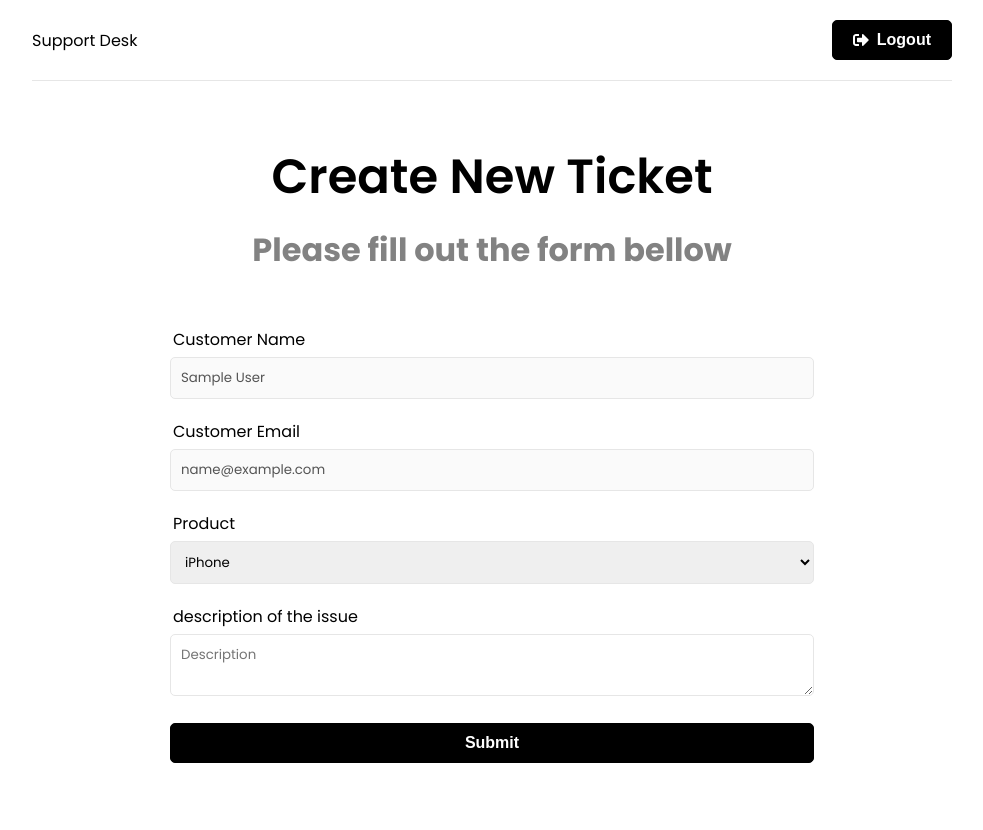
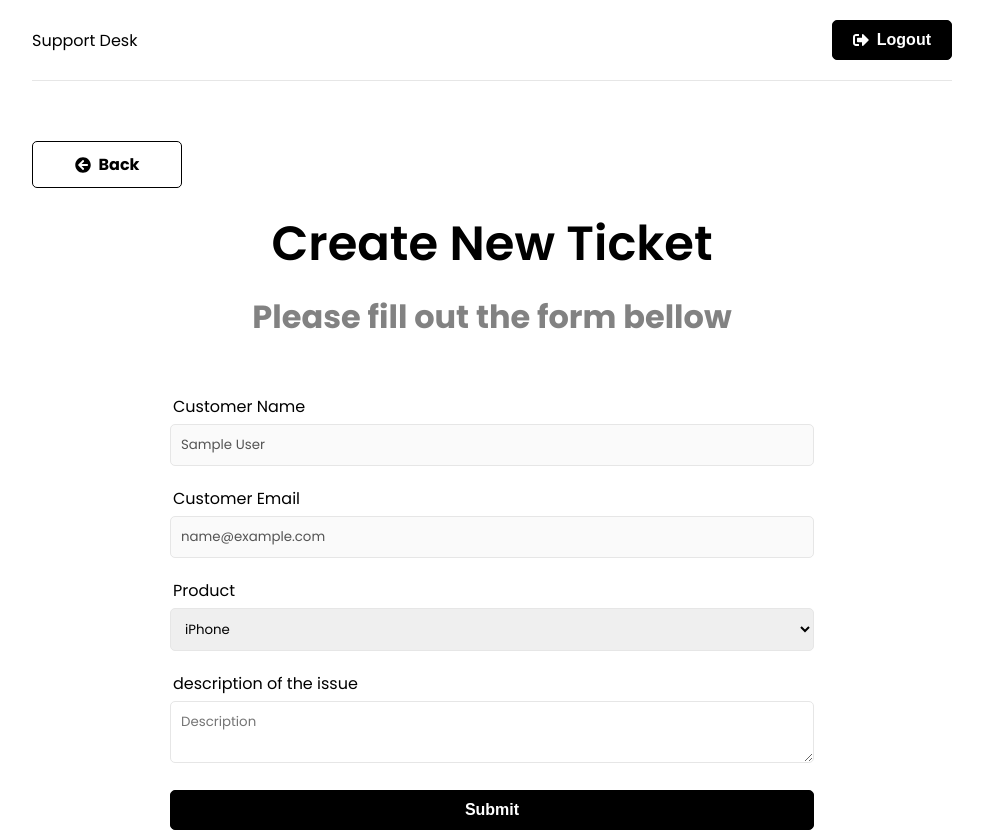
Before and after one commit to paula8oliveira/thesupportdesk, a React (Create React App) app in the folder frontend/: page /new-ticket in a window 1280 px wide. Shown: the whole page, without its empty margins (148-1131 px from the left). Before the commit the page ends 800 px from the top, so only its background shows below. Built offline with nearby package versions, Linux system fonts and the light colour scheme; sample sign-in values are in the browser's storage.

Commit message:
Add back button component

```diff
--- /dev/null
+++ b/frontend/src/components/BackButton.jsx
@@ -0,0 +1,10 @@
+import { FaArrowCircleLeft } from 'react-icons/fa'
+import { Link } from 'react-router-dom'
+
+export default function BackButton({url}) {
+  return (
+    <Link to={url} className='btn btn-reverse btn-back'>
+        <FaArrowCircleLeft /> Back
+    </Link>
+  )
+}
--- a/frontend/src/pages/NewTicket.jsx
+++ b/frontend/src/pages/NewTicket.jsx
@@ -4,6 +4,7 @@
 import { toast } from 'react-toastify'
 import { createTicket, reset } from '../features/tickets/ticketSlice'
 import Spinner from '../components/Spinner'
+import BackButton from '../components/BackButton'
 
 export default function NewTicket() {
     const {user} = useSelector((state) => state.auth)
@@ -41,6 +42,7 @@
 
   return (
     <>
+        <BackButton url='/' />
         <section className='heading'>
             <h1>Create New Ticket</h1>
             <p>Please fill out the form bellow</p>
```
